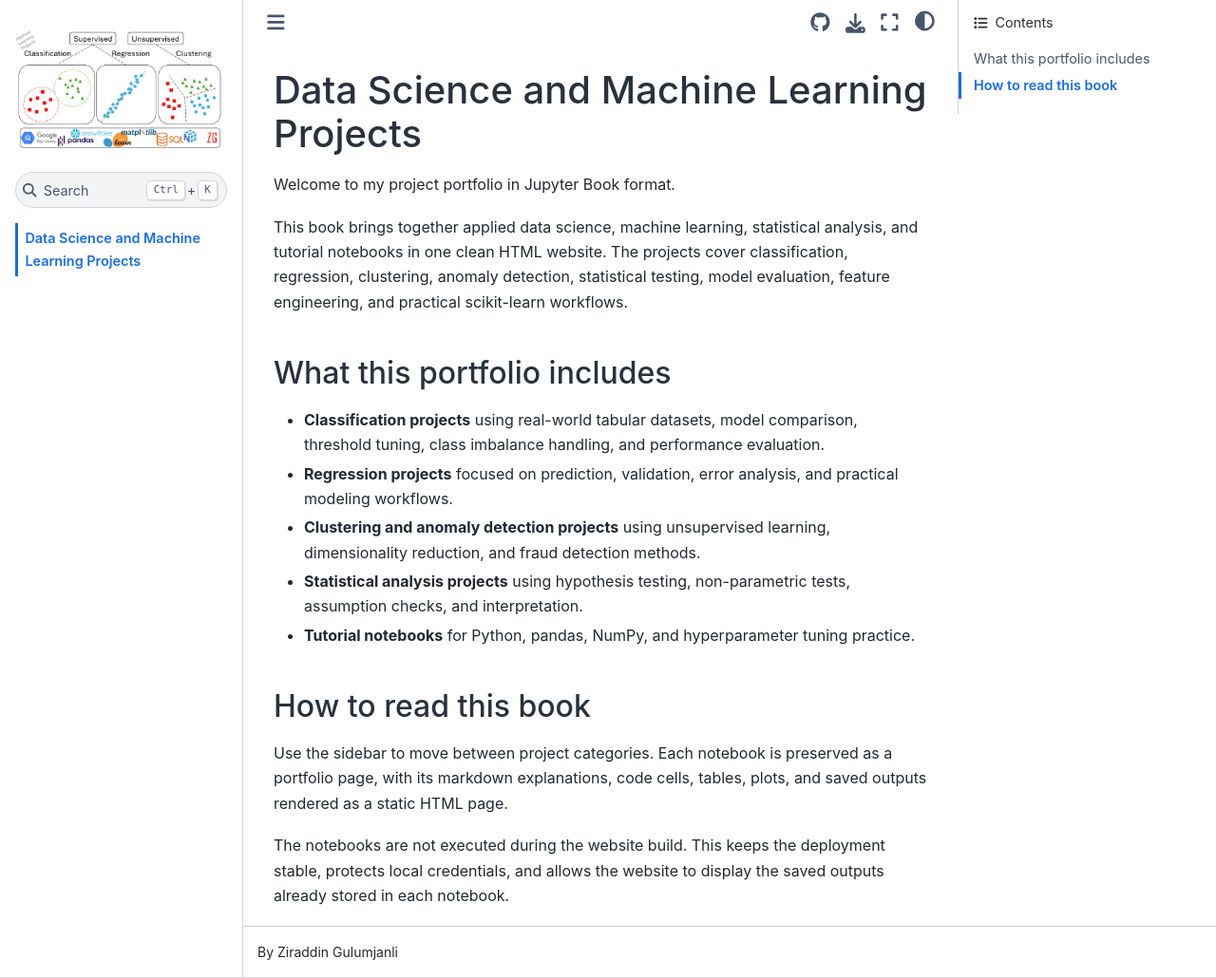
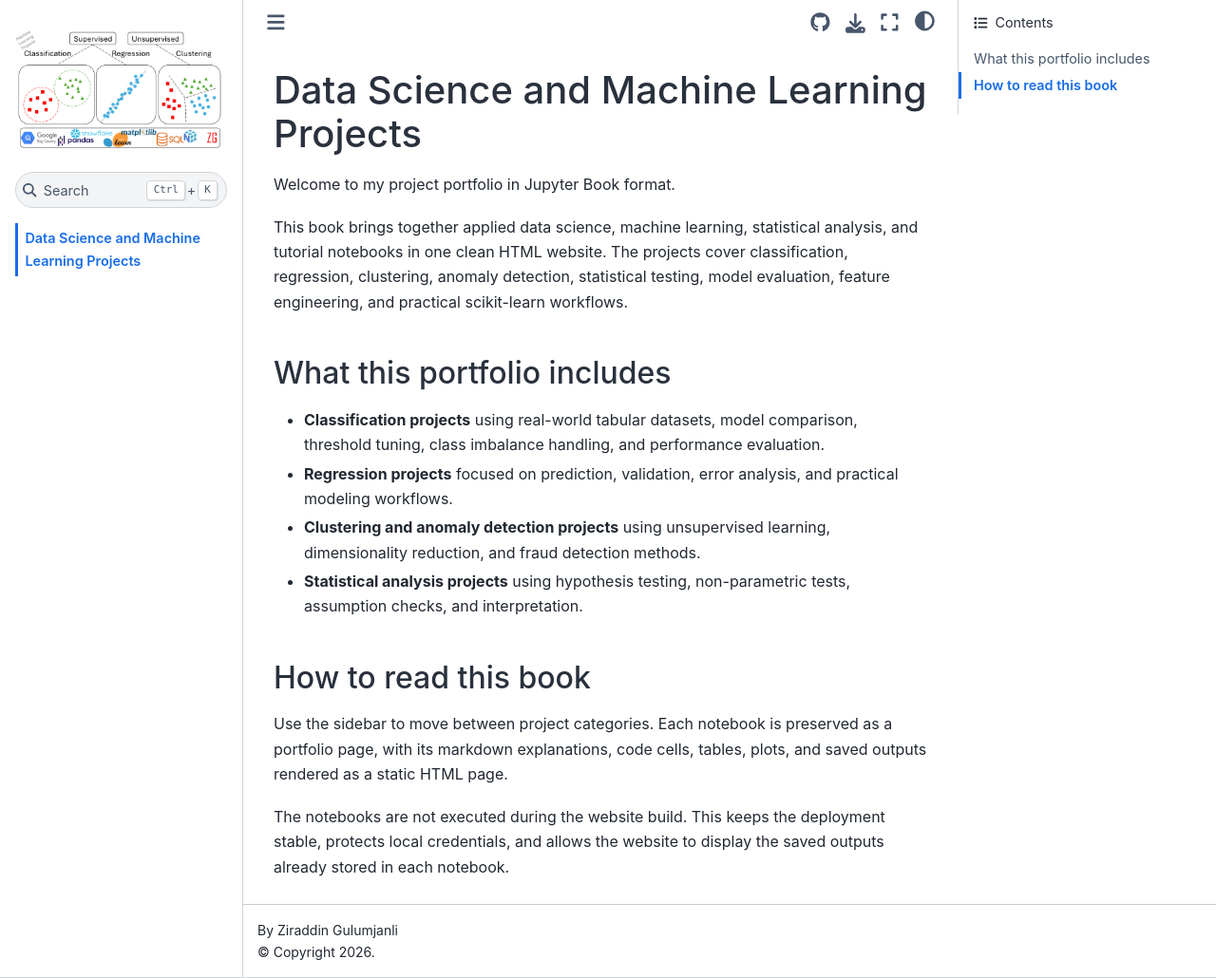
Before and after one commit to ziraddingulumjanly/MLBook, a Jupyter Book: the page built from intro.md, in a window 1280 px wide and 1030 px high. Shown: the whole window at 95% size. Built offline with Jupyter Book 1.0.4 settings and Sphinx 7.4.7 and the Sphinx Book theme 1.1.4, drawn with Linux system fonts in a browser that asks for light colours; pages that are not in the unit, such as notebooks, are missing from menus.

Commit message:
some cleanings

```diff
--- a/_config.yml
+++ b/_config.yml
@@ -1,5 +1,6 @@
 title: Data Science and Machine Learning Projects
 author: Ziraddin Gulumjanli
+copyright: "2026"
 logo: cover.png
 
 execute:
@@ -20,7 +21,7 @@ launch_buttons:
 
 sphinx:
   config:
-    html_show_copyright: false
+    html_show_copyright: true
 
 exclude_patterns:
   - README.md
--- a/intro.md
+++ b/intro.md
@@ -10,7 +10,6 @@ This book brings together applied data science, machine learning, statistical an
 - **Regression projects** focused on prediction, validation, error analysis, and practical modeling workflows.
 - **Clustering and anomaly detection projects** using unsupervised learning, dimensionality reduction, and fraud detection methods.
 - **Statistical analysis projects** using hypothesis testing, non-parametric tests, assumption checks, and interpretation.
-- **Tutorial notebooks** for Python, pandas, NumPy, and hyperparameter tuning practice.
 
 ## How to read this book
 
```
